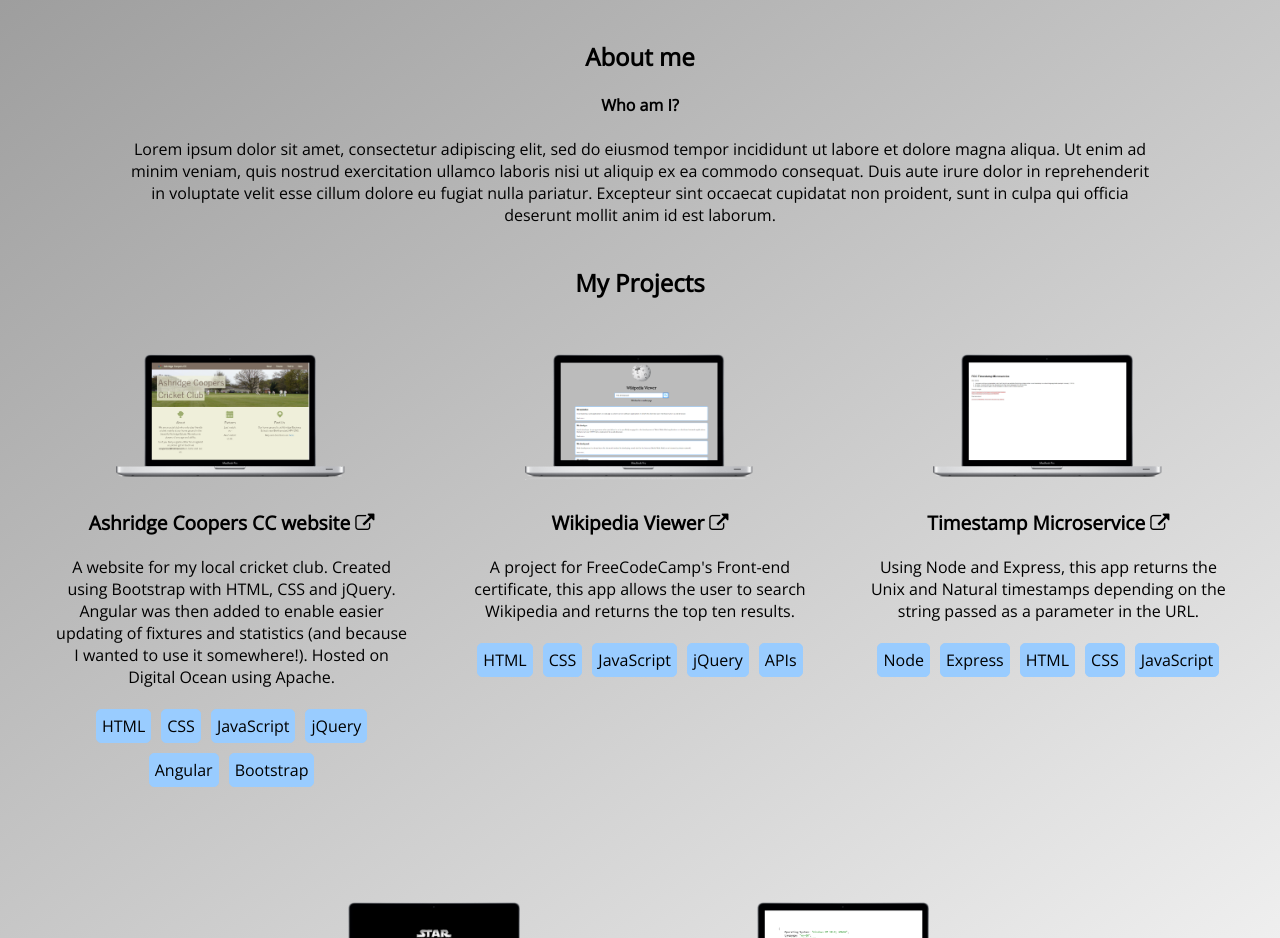
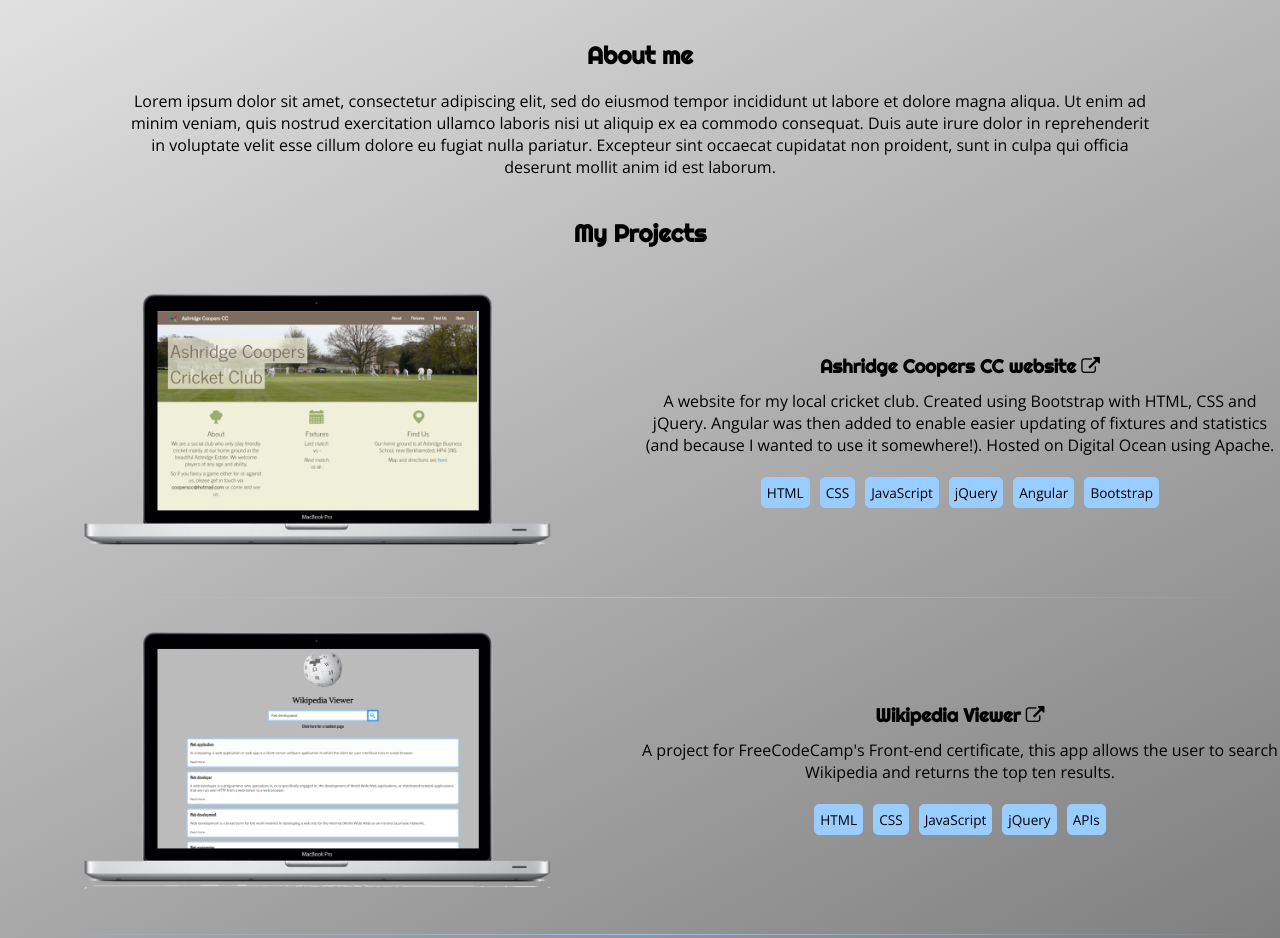
Before and after one commit to db001/portfolio, a website: page index.html in a window 1280 px wide. Shown: the part 500-1438 px from the top of the page. Drawn offline with nearby package versions, Linux system fonts and the light colour scheme.

Commit message:
Projects now next to text for wide screen viewing. Mixins added to scss and more refactoring

```diff
--- a/Gruntfile.js
+++ b/Gruntfile.js
@@ -39,7 +39,8 @@
         bsFiles: {
           src: [
             "css/*.css",
-            "*.html"
+            "*.html",
+            "scripts/*.js"
           ]
         },
         options: {
--- a/index.html
+++ b/index.html
@@ -16,9 +16,6 @@
         <!-- Font Awesome -->
         <link rel="stylesheet" type="text/css" href="./css/font-awesome.min.css"
 
-        <!-- Fonts -->
-        <link href="https://fonts.googleapis.com/css?family=Righteous" rel="stylesheet">
-        <link href="https://fonts.googleapis.com/css?family=Open+Sans" rel="stylesheet">
 
     </head>
 
@@ -62,7 +59,6 @@
 
         <div id="aboutme">
             <h2>About me</h2>
-            <h4>Who am I?</h4>
             <p>Lorem ipsum dolor sit amet, consectetur adipiscing elit, sed do eiusmod tempor incididunt ut labore et dolore magna aliqua. Ut enim ad minim veniam, quis nostrud exercitation ullamco laboris nisi ut aliquip ex ea commodo consequat. Duis aute irure dolor in reprehenderit in voluptate velit esse cillum dolore eu fugiat nulla pariatur. Excepteur sint occaecat cupidatat non proident, sunt in culpa qui officia deserunt mollit anim id est laborum.</p>
         </div>
 
@@ -71,8 +67,6 @@
         <section>
 
             <h2>My Projects</h2>
-
-            <div id="myProjects">
 
             <div class="project">
                 <div class="projectImg">
@@ -96,6 +90,8 @@
                 </div>
             </div>
 
+            <hr>
+
             <div class="project">
                 <div class="projectImg">
                     <img src="./images/wiki_viewer.png" alt="Wikipedia Viewer">
@@ -117,6 +113,8 @@
                 </div>
             </div>
 
+            <hr>
+
             <div class="project">
                 <div class="projectImg">
                     <img src="./images/timestamp.png" alt="Timestamp Microservice">
@@ -137,6 +135,8 @@
                     </div>
                 </div>
             </div>
+
+            <hr>
 
             <div class="project">
                 <div class="projectImg">
@@ -160,6 +160,8 @@
                 </div>
             </div>
 
+            <hr>
+
             <div class="project">
                 <div class="projectImg">
                     <img src="./images/header_parser.png" alt="HTTP Header Parsing Site">
@@ -177,7 +179,7 @@
                 </div>
             </div>
 
-        </div> <!-- End of projects -->
+<!-- End of projects -->
       </section>
 
     </body>
--- a/scripts/custom.js
+++ b/scripts/custom.js
@@ -3,11 +3,11 @@
 // Laptop pics - remove white 'shadow'
 
 
-var project = document.querySelector("#myProjects");
+var project = document.querySelector("#aboutme");
 
 window.onscroll = function() {
     var position = project.getBoundingClientRect();
-    var top = position.top - 120;
+    var top = position.top - 40;
     var navbar = document.getElementsByTagName("nav")[0]
     if (top < 0 && Math.abs(top / 100) < 0.8) {
         navbar.style.backgroundColor = "rgba(0, 0, 0, " + Math.abs(top / 100) + ")";
--- a/scss/_elements.scss
+++ b/scss/_elements.scss
@@ -1,12 +1,33 @@
 h2 {
     text-align: center;
     margin-top: 40px;
-    margin-bottom: 0;
+    font-family: $headings-font;
+}
+h3 {
+    color: $font-color;
+    margin: 0;
+    margin-top: .75em;
+    font-family: $headings-font;
 }
 
 p {
     text-align: center;
+    margin-top: .75em;
+    font-size: 0.8em;
+}
+@media only screen and (min-width: 768px) {
+    p {
+        font-size: 1em;
+    }
 }
 a {
     text-decoration: none;
 }
+a h3:hover {
+    color: #fff;
+}
+hr {
+    border: 0;
+    height: 1px;
+    background-image: linear-gradient(to right, rgba(153, 204, 255, 0), rgba(153, 204, 255, 0.75), rgba(153, 204, 255, 0));
+}
--- a/scss/_generic.scss
+++ b/scss/_generic.scss
@@ -3,9 +3,7 @@
     padding: 0;
     font-family: $main-font;
     text-align: center;
-    background: white; /* For browsers that don't support gradient */
-    background: linear-gradient(to top left, #fff, #888);
-    background: -webkit-linear-gradient(bottom right, #fff, #888);  /* For Safari 5.1 to 6.0 */
-    background: -o-linear-gradient(top left, #fff, #888);  /* For Opera 11.1 to 12.0 */
-    background: -moz-linear-gradient(top left, #fff, #888);  /* For Firefox 3.6 to 15 */
+    @include bg-grad(#444, #fff);
+    -webkit-margin-before: 0;
+    -webkit-margin-after: 0;
 }
--- a/scss/_globals.scss
+++ b/scss/_globals.scss
@@ -1,6 +1,10 @@
 @import url('https://fonts.googleapis.com/css?family=Open+Sans');
+@import url('https://fonts.googleapis.com/css?family=Righteous');
+// @import url('https://fonts.googleapis.com/css?family=Frank+Ruhl+Libre');
 
 $main-font: 'Open Sans', sans-serif;
+// $main-font: 'Frank Ruhl Libre', serif;
+$headings-font: 'Righteous', cursive;
 $font-color: rgba(0,0,0,1);
 $secondary: rgba(153, 204, 255, 1);
 $nav-color: #fff;
--- a/scss/_jumbo.scss
+++ b/scss/_jumbo.scss
@@ -15,7 +15,6 @@
     margin: 0 auto;
     align-self: center;
     color: #fff;
-    font-size: 12px;
 }
 @media only screen and (min-width: 768px) {
     #headline {
--- a/scss/_nav.scss
+++ b/scss/_nav.scss
@@ -12,6 +12,7 @@
     }
 }
 .container {
+    display: -webkit-flex;
     display: flex;
     width: 100%;
     padding: 0 20px;
@@ -46,10 +47,7 @@
     border-radius: 50%;
     padding: 2px;
     color: $nav-color;
-    -webkit-transition: box-shadow 1s ease;
-    -moz-transition: box-shadow 1s ease;
-    -o-transition: box-shadow 1s ease;
-    transition: box-shadow 1s ease;
+    @include transition(box-shadow 1s ease);
 }
 #logo:hover {
     box-shadow: 0px 0px 20px #ddd;
--- /dev/null
+++ b/scss/_tools.scss
@@ -0,0 +1,14 @@
+@mixin transition($trans-params) {
+    -webkit-transition: $trans-params;
+    -moz-transition: $trans-params;
+    -o-transition: $trans-params;
+    transition: $trans-params;
+}
+
+@mixin bg-grad($bg-grad-color1, $bg-grad-color2) {
+    background: $bg-grad-color1; /* For browsers that don't support gradient */
+    background: linear-gradient(to top left, $bg-grad-color1, $bg-grad-color2);
+    background: -webkit-linear-gradient(bottom right, $bg-grad-color1, $bg-grad-color2);  /* For Safari 5.1 to 6.0 */
+    background: -o-linear-gradient(top left, $bg-grad-color1, $bg-grad-color2);  /* For Opera 11.1 to 12.0 */
+    background: -moz-linear-gradient(top left, $bg-grad-color1, $bg-grad-color2);  /* For Firefox 3.6 to 15 */
+}
--- a/scss/styles.scss
+++ b/scss/styles.scss
@@ -1,22 +1,87 @@
 @import 'globals';
+@import 'tools';
 @import 'generic';
 @import 'elements';
 @import 'nav';
 @import 'jumbo';
+@import 'components';
+@import 'trumps';
 
 #aboutme {
-    width: 80%;
+    width: 100%;
     margin: auto;
+    p {
+        width: 80%;
+        margin: auto;
+    }
 }
 .project {
-    width: 80%;
-    padding: 30px 0;
+    width: 100%;
     margin: auto;
+    margin-bottom: 35px;
+    padding-top: 25px;
     display: -webkit-flex;
     display: flex;
     -ms-flex-direction: column;
     flex-direction: column;
 }
+.projectImg, .projectText {
+    display: -webkit-flex;
+    display: flex;
+    align-items: center;
+    margin: auto;
+
+    img {
+        width: 80%;
+        margin: auto;
+    }
+
+}
+
+.projectText {
+    flex-direction: column;
+    width: 80%;
+    h2 {
+        color: black;
+    }
+}
+@media only screen and (min-width: 768px) {
+    .project {
+        -ms-flex-direction: row;
+        flex-direction: row;
+    }
+    .projectImg, .projectText {
+    width: 50%;
+    display: -webkit-flex;
+    display: flex;
+    align-items: center;
+    }
+}
+.skillsContainer {
+    display: -webkit-flex;
+    display: flex;
+    flex-direction: row;
+    width: 100%;
+    justify-content: center;
+    -ms-flex-wrap: wrap;
+    flex-wrap: wrap;
+}
+.skill {
+    flex-shrink: 0.8;
+    font-size: 0.7em;
+    margin: 5px 5px;
+    padding: 5px;
+    background-color:  $secondary;
+    color: $font-color;
+    border-radius: 5px;
+    border: 1px solid $secondary;
+}
+@media only screen and (min-width: 768px) {
+    .skill {
+        font-size: 0.85em;
+    }
+}
+/*
 #myProjects {
     margin: 40px;
 }
@@ -67,25 +132,7 @@
 .projectText a h3:hover {
     color: rgba(75, 75, 75, 1);
 }
-.skillsContainer {
-    display: -webkit-flex;
-    display: flex;
-    flex-direction: row;
-    width: 100%;
-    justify-content: center;
-    -ms-flex-wrap: wrap;
-    flex-wrap: wrap;
-}
-.skill {
-    flex-shrink: 0.8;
-    font-size: 0.7em;
-    margin: 5px 5px;
-    padding: 5px;
-    background-color:  $secondary;
-    color: $font-color;
-    border-radius: 5px;
-    border: 1px solid $secondary;
-}
+
 @media only screen and (min-width: 768px) {
     .projectText h3 {
         font-size: 1.25em;
@@ -94,3 +141,4 @@
         font-size: 1em;
     }
 }
+*/
```
Also changed, not shown: css/styles.css, scss/_components.scss (added), scss/_trumps.scss (added).
